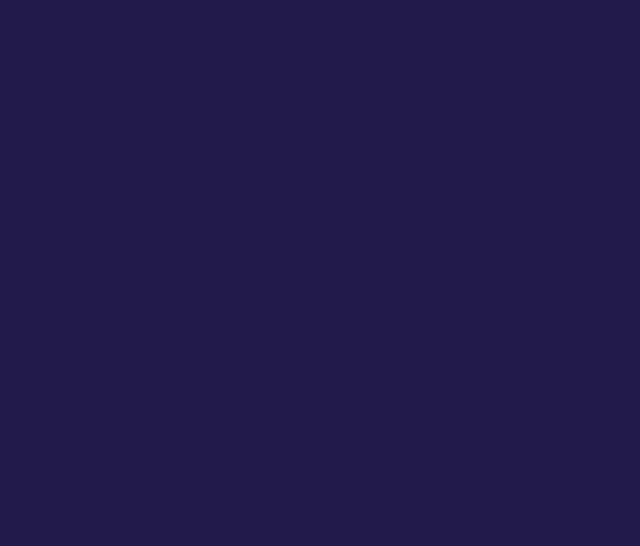
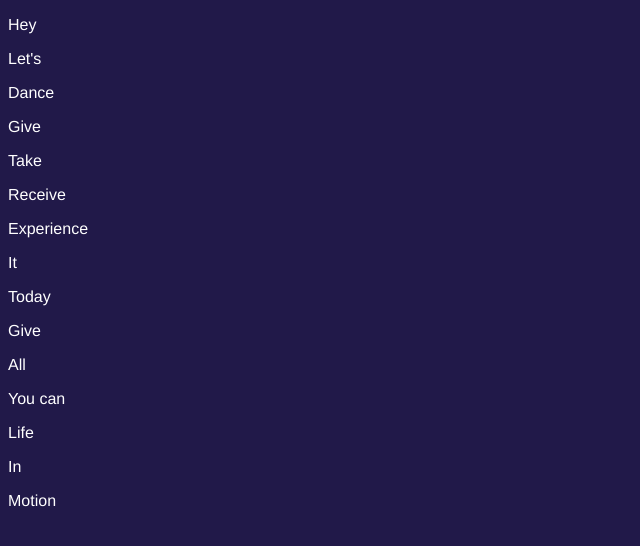
Before and after one commit to MAshrafM/JS_Vanilla_30, a plain HTML site: page 05_PanelGallery/index.html in a window 1280 px wide. Shown: the whole page, without its empty margins (0-640 px from the left). Drawn offline with Linux system fonts and the light colour scheme.

Commit message:
HTML structure

```diff
--- a/05_PanelGallery/index.html
+++ b/05_PanelGallery/index.html
@@ -7,6 +7,31 @@
 </head>
 <body>
   <div class="main-container">
+    <div class="panel panel_1">
+      <p>Hey</p>
+      <p>Let's</p>
+      <p>Dance</p>
+    </div>
+    <div class="panel panel_2">
+      <p>Give</p>
+      <p>Take</p>
+      <p>Receive</p>
+    </div>
+    <div class="panel panel_3">
+      <p>Experience</p>
+      <p>It</p>
+      <p>Today</p>
+    </div>
+    <div class="panel panel_4">
+      <p>Give</p>
+      <p>All</p>
+      <p>You can</p>
+    </div>
+    <div class="panel panel_5">
+      <p>Life</p>
+      <p>In</p>
+      <p>Motion</p>
+    </div>
   </div>
 
   <script src="app.js"></script>
```
